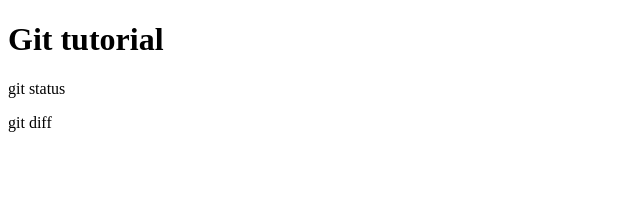
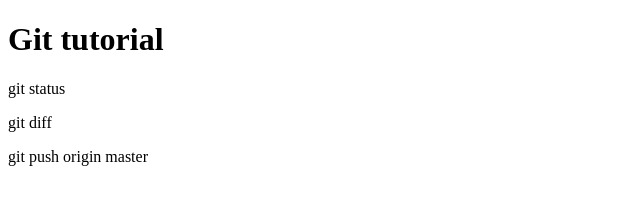
Before and after one commit to y-yasue/git-tutorial, a plain HTML site: page index.html in a window 1280 px wide. Shown: the whole page, without its empty margins (0-640 px from the left). Drawn offline with Linux system fonts and the light colour scheme.

Commit message:
add: command git push origin master

```diff
--- a/index.html
+++ b/index.html
@@ -9,5 +9,6 @@
     <h1>Git tutorial</h1>
     <p>git status</p>
     <p>git diff</p>
+    <p>git push origin master</p>
   </body>
 </html>
```
